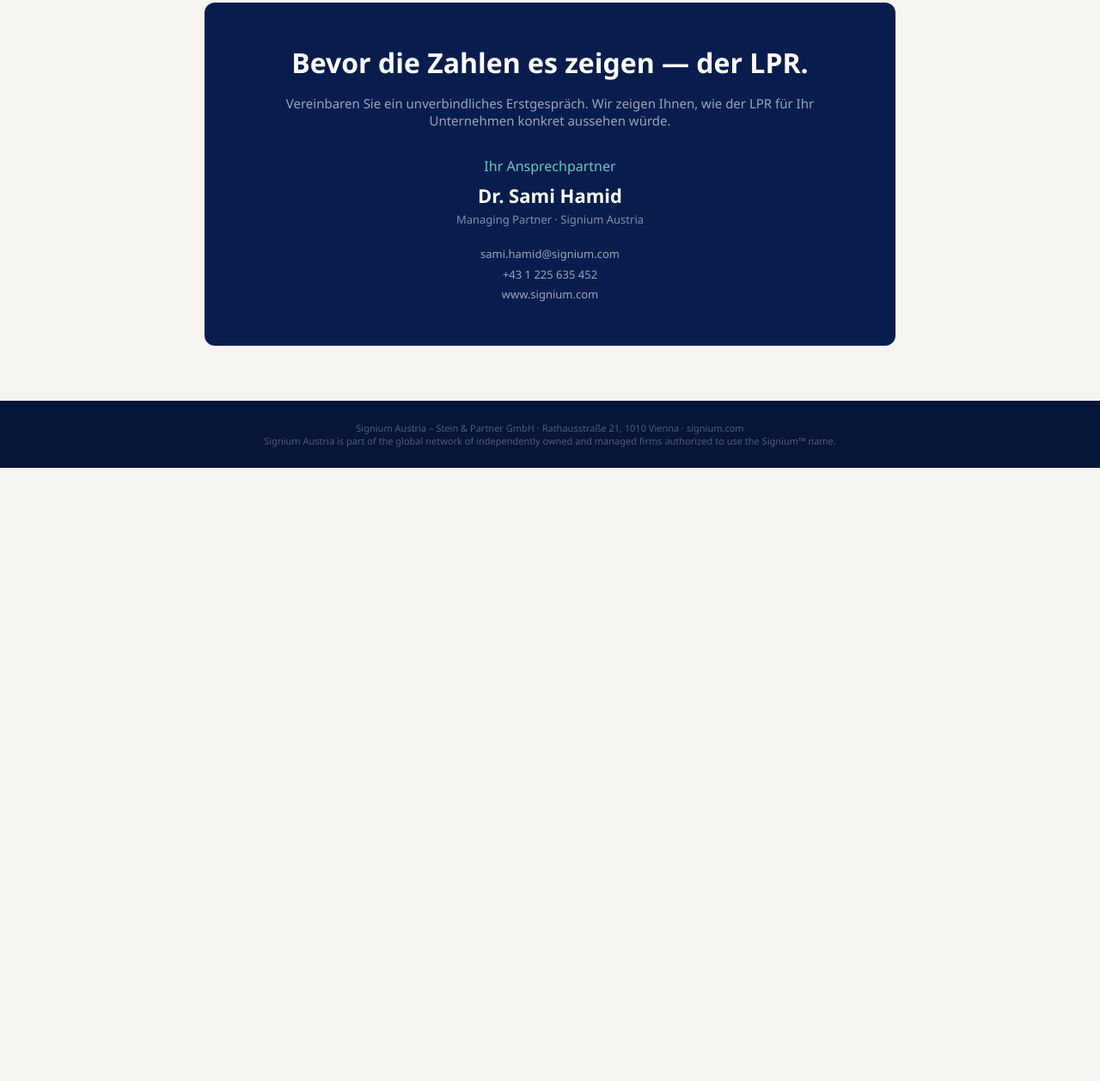
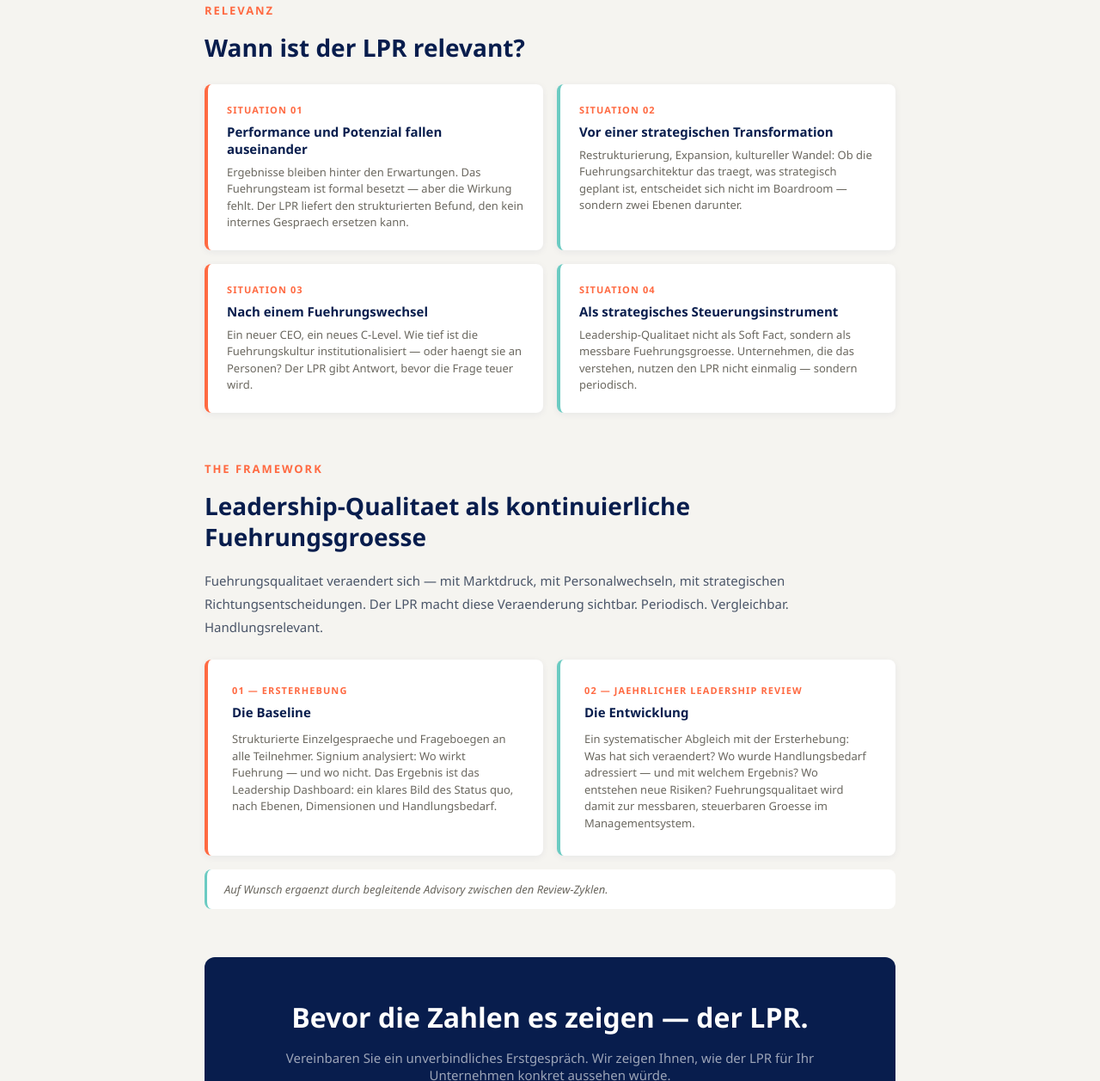
Before and after one commit to Sami-Signium/signium-suite, a website: page lpr-de.html in a window 1280 px wide. Shown: the part 2490-3747 px from the top of the page at 86% size. Before the commit the page ends 3034 px from the top, so only its background shows below. Drawn offline with Linux system fonts and the light colour scheme.

Commit message:
Update lpr-de.html

```diff
--- a/lpr-de.html
+++ b/lpr-de.html
@@ -134,6 +134,37 @@
     </div>
   </div>
 
+
+  <div class="section">
+    <div class="section-title">Relevanz</div>
+    <div class="section-heading">Wann ist der LPR relevant?</div>
+    <div class="dims">
+      <div class="dim" style="border-left-color:#FF6A42"><div class="dim-num">SITUATION 01</div><div class="dim-title">Performance und Potenzial fallen auseinander</div><div class="dim-text">Ergebnisse bleiben hinter den Erwartungen. Das Fuehrungsteam ist formal besetzt — aber die Wirkung fehlt. Der LPR liefert den strukturierten Befund, den kein internes Gespraech ersetzen kann.</div></div>
+      <div class="dim" style="border-left-color:#6BCBC2"><div class="dim-num">SITUATION 02</div><div class="dim-title">Vor einer strategischen Transformation</div><div class="dim-text">Restrukturierung, Expansion, kultureller Wandel: Ob die Fuehrungsarchitektur das traegt, was strategisch geplant ist, entscheidet sich nicht im Boardroom — sondern zwei Ebenen darunter.</div></div>
+      <div class="dim" style="border-left-color:#FF6A42"><div class="dim-num">SITUATION 03</div><div class="dim-title">Nach einem Fuehrungswechsel</div><div class="dim-text">Ein neuer CEO, ein neues C-Level. Wie tief ist die Fuehrungskultur institutionalisiert — oder haengt sie an Personen? Der LPR gibt Antwort, bevor die Frage teuer wird.</div></div>
+      <div class="dim" style="border-left-color:#6BCBC2"><div class="dim-num">SITUATION 04</div><div class="dim-title">Als strategisches Steuerungsinstrument</div><div class="dim-text">Leadership-Qualitaet nicht als Soft Fact, sondern als messbare Fuehrungsgroesse. Unternehmen, die das verstehen, nutzen den LPR nicht einmalig — sondern periodisch.</div></div>
+    </div>
+  </div>
+
+  <div class="section">
+    <div class="section-title">The Framework</div>
+    <div class="section-heading">Leadership-Qualitaet als kontinuierliche Fuehrungsgroesse</div>
+    <div class="section-text">Fuehrungsqualitaet veraendert sich — mit Marktdruck, mit Personalwechseln, mit strategischen Richtungsentscheidungen. Der LPR macht diese Veraenderung sichtbar. Periodisch. Vergleichbar. Handlungsrelevant.</div>
+    <div class="dims" style="margin-top:24px">
+      <div class="dim" style="border-left-color:#FF6A42;padding:28px">
+        <div class="dim-num">01 — ERSTERHEBUNG</div>
+        <div class="dim-title">Die Baseline</div>
+        <div class="dim-text" style="margin-top:12px">Strukturierte Einzelgespraeche und Frageboegen an alle Teilnehmer. Signium analysiert: Wo wirkt Fuehrung — und wo nicht. Das Ergebnis ist das Leadership Dashboard: ein klares Bild des Status quo, nach Ebenen, Dimensionen und Handlungsbedarf.</div>
+      </div>
+      <div class="dim" style="border-left-color:#6BCBC2;padding:28px">
+        <div class="dim-num">02 — JAEHRLICHER LEADERSHIP REVIEW</div>
+        <div class="dim-title">Die Entwicklung</div>
+        <div class="dim-text" style="margin-top:12px">Ein systematischer Abgleich mit der Ersterhebung: Was hat sich veraendert? Wo wurde Handlungsbedarf adressiert — und mit welchem Ergebnis? Wo entstehen neue Risiken? Fuehrungsqualitaet wird damit zur messbaren, steuerbaren Groesse im Managementsystem.</div>
+      </div>
+    </div>
+    <div style="margin-top:16px;padding:14px 20px;background:white;border-radius:8px;font-size:13px;color:#6B6860;font-style:italic;border-left:3px solid #6BCBC2;">Auf Wunsch ergaenzt durch begleitende Advisory zwischen den Review-Zyklen.</div>
+  </div>
+
   <div class="cta-block">
     <div class="cta-title">Bevor die Zahlen es zeigen — der LPR.</div>
     <div class="cta-sub">Vereinbaren Sie ein unverbindliches Erstgespräch. Wir zeigen Ihnen, wie der LPR für Ihr Unternehmen konkret aussehen würde.</div>
```
